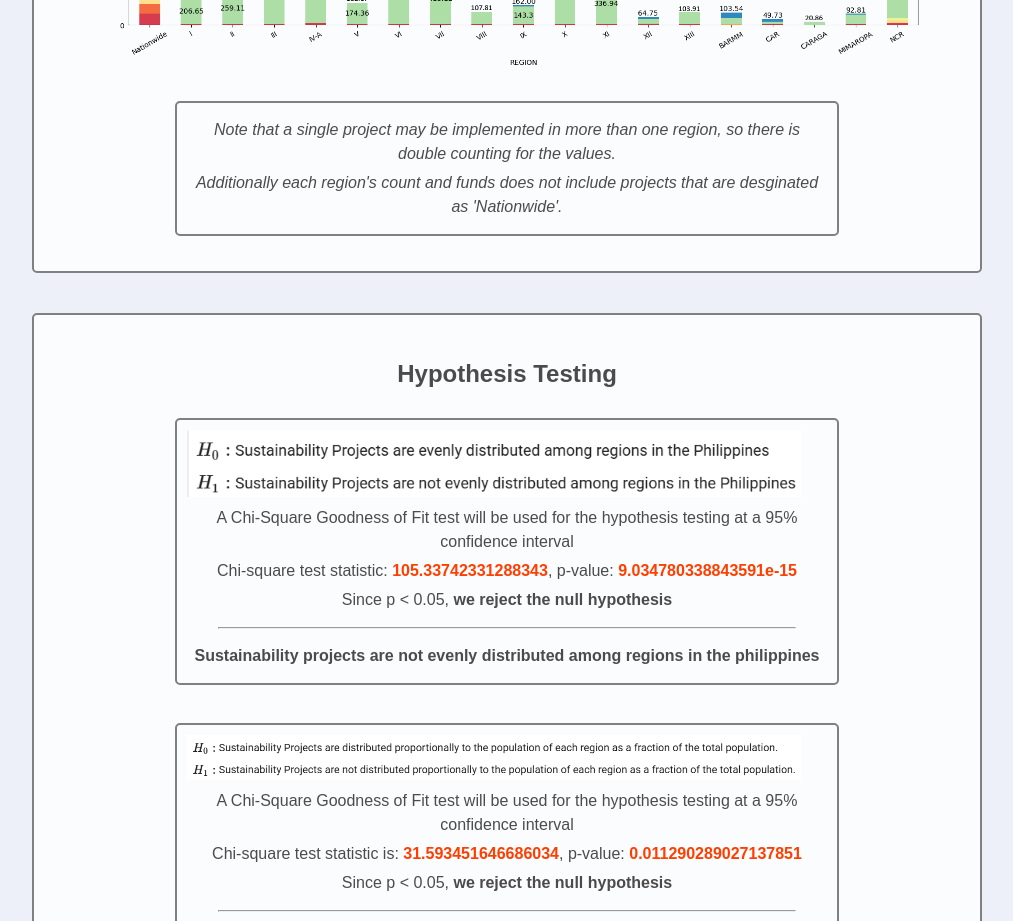
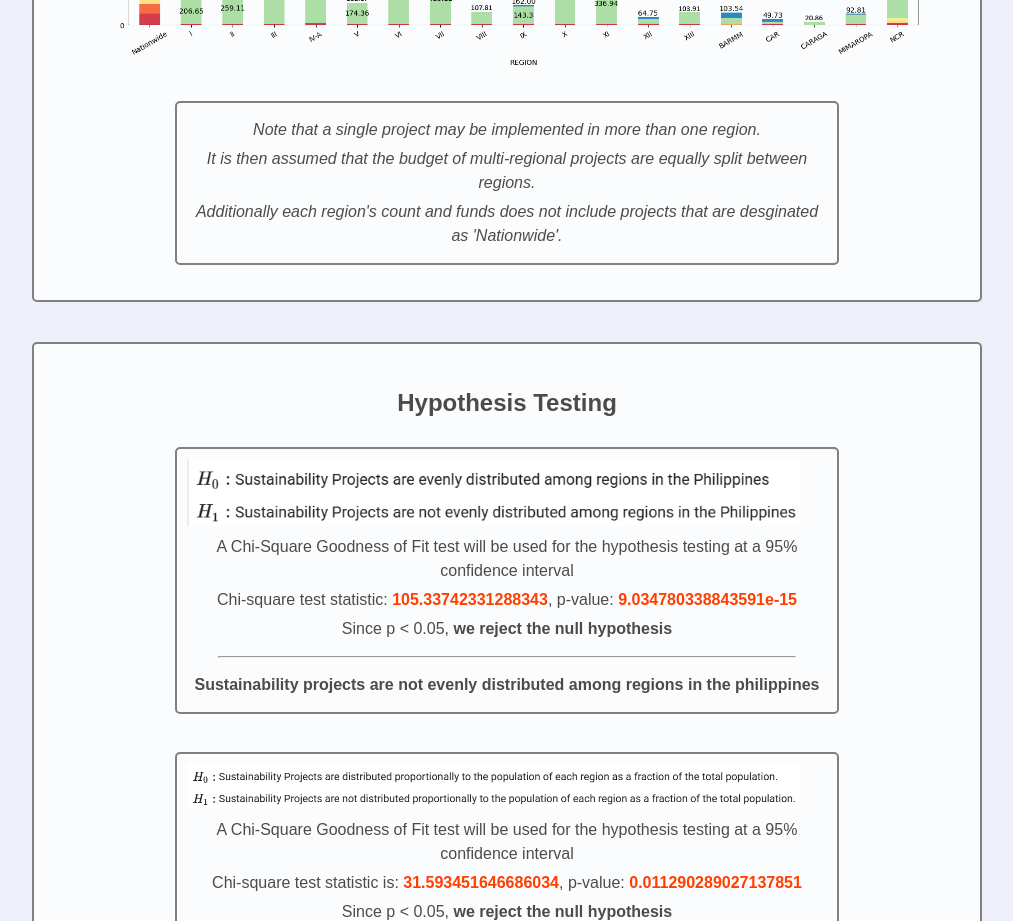
Before and after one commit to dddelacruz/cs132-2425b-grp14, a SvelteKit app: page /EDA in a window 1280 px wide. Shown: the part 5740-6661 px from the top of the page, without its empty margins (133-1146 px from the left). Built offline with nearby package versions, Linux system fonts and the light colour scheme.

Commit message:
fix: updated description for r3

```diff
--- a/src/routes/EDA/+page.svelte
+++ b/src/routes/EDA/+page.svelte
@@ -266,7 +266,8 @@
 	</div>
 
 	<div class='textbox'>
-		<p><i>Note that a single project may be implemented in more than one region, so there is double counting for the values.</i></p>
+		<p><i>Note that a single project may be implemented in more than one region.</i></p>
+		<p><i>It is then assumed that the budget of multi-regional projects are equally split between regions.</i></p>
 		<p><i>Additionally each region's count and funds does not include projects that are desginated as 'Nationwide'.</i></p>
 	</div>
 </section>
```
